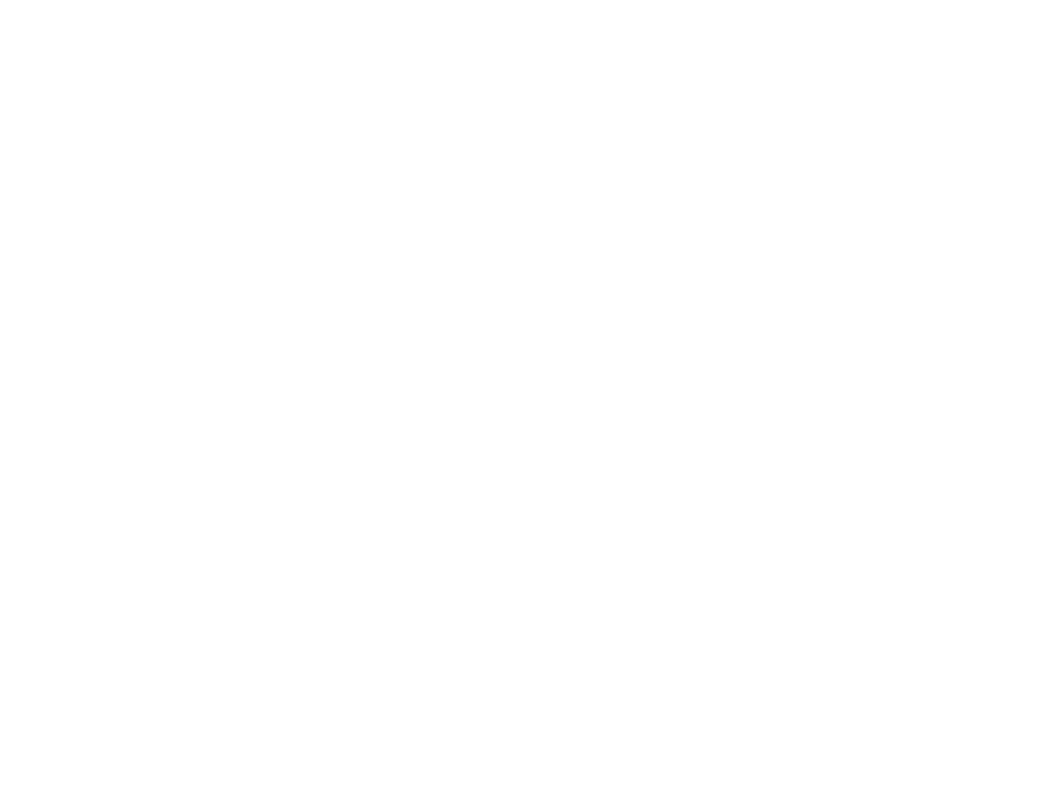
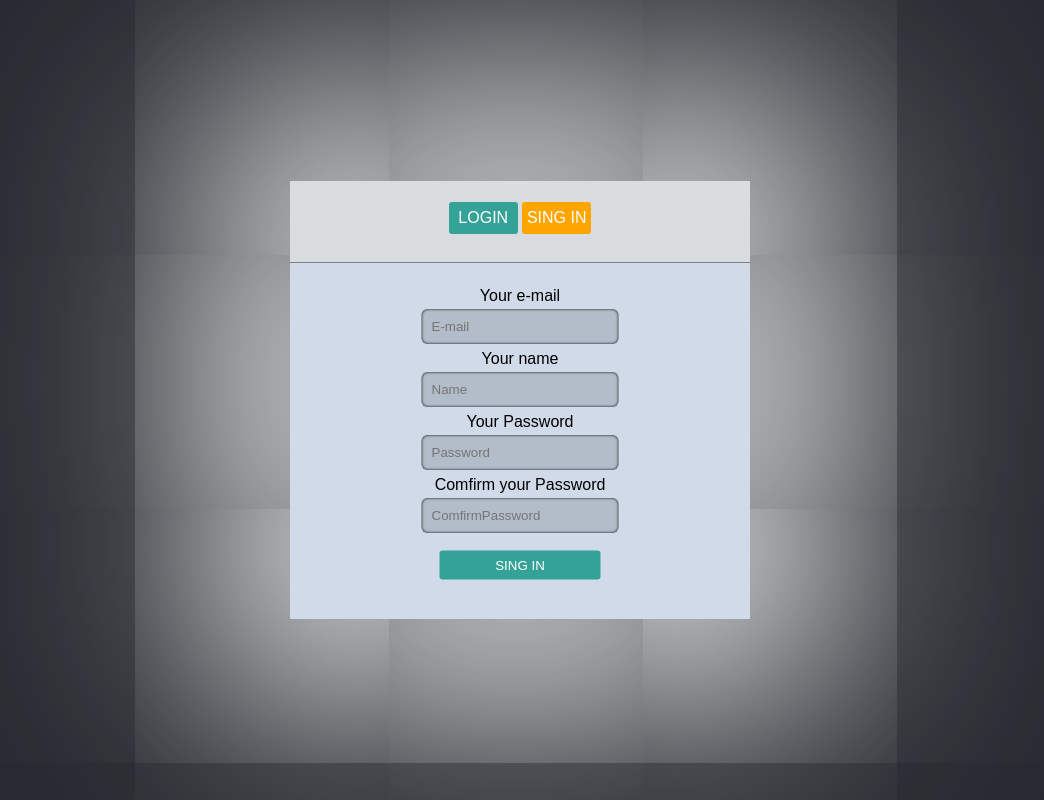
Before and after one commit to Tatyana7500/Chat, a website: page public/signin/signin.html in a window 1280 px wide. Shown: the whole page, without its empty margins (120-1164 px from the left). Drawn offline with Linux system fonts and the light colour scheme.

Commit message:
Верстка всего

```diff
--- a/public/login/css/style.css
+++ b/public/login/css/style.css
@@ -1,90 +1,92 @@
 * {
-margin:0px;
-padding:0px;
-font-family: Arial, Helvetica, sans-serif;
+    margin: 0px;
+    padding: 0px;
+    font-family: Arial, Helvetica, sans-serif;
 }
 
-body{
-    background-color:#26292F;
+body {
+    background-color :#26292F;
 }
 
 .login-wrapper {
-    position: absolute;;
-    left:50%;
-    top:50%;
+    position: absolute;
+    left: 50%;
+    top: 50%;
     transform: translate(-50%, -50%);
-    background-color:#d1dae8;
-    box-shadow: 0 0  399px 90px #fff;
-    display:flex;
+    background-color: #d1dae8;
+    box-shadow: 0 0 399px 90px #fff;
+    display: flex;
     flex-direction: column;
-    width:23%;
-    height:30%;
-    justify-content:space-around;
-
+    width: 23%;
+    height: 30%;
+    justify-content: space-around;
+    min-width: 460px;
+    min-height: 390px;
 }
 
-.login-form__{
-   display:flex;
-   flex-direction: column;
+.login-form{
+    flex:5;
+    transform: translate(0,10%);
 }
 
 .login-form__label {
-    display:inline-block;
+    display: inline-block;
     position: relative;
-    left:50%;
-   transform: translate(-50%, -65%);
+    left: 50%;
+    transform: translate(-50%, -65%);
  }
 
 .login-form__input {
-   display: block;
+    display: block;
     position: relative;
-    left:50%;
+    left: 50%;
     transform: translate(-50%, -50%);
-    background-color:#b3bcc9;
-    border:0;
-    padding:10px;
+    background-color: #b3bcc9;
+    border: 0;
+    padding: 10px;
     box-shadow: inset 0 0 3px #000;
-    margin-top:10px;
+    margin-top: 10px;
     border-radius: 6px;
     outline: none;
 }
 
-.buttons{
-    border-bottom:1px solid grey;
-    padding:5px 0 5px 0;
-    background-color:#D9DDE0;
-    text-align:center;
+.buttons {
+    border-bottom: 1px solid grey;
+    padding: 5px 0 5px 0;
+    background-color: #D9DDE0;
+    text-align: center;
+    flex:1;
 }
 
-.btn{
+.btn {
     border: 0;
-    padding:3px;
-    background-color:#35A298;
-    color:#fff;
-    width:35%;
-    padding:7px 0 7px 0;
+    padding: 3px;
+    background-color: #35A298;
+    color: #fff;
+    width: 35%;
+    padding: 7px 0 7px 0;
     text-transform: uppercase;
     border-radius: 3px; display:inline-block;
-    cursor:pointer;
+    cursor: pointer;
 }
 
-.login-form__btn{
+.login-form__btn {
    position: relative;
-   left:50%;
+   left: 50%;
    transform: translate(-50%)
 }
-.btn:hover{
-    background-color:orange;
+.btn:hover {
+    background-color: orange;
 }
 
-.buttons__btn{
-    width:15%;
+.buttons__btn {
+    width: 15%;
     position: relative;
-    transform: translate(0,-50%);
-    display:inline-block;
+    transform: translate(0,50%);
+    display: inline-block;
     text-decoration: none;
  }
 
- .buttons__btn_active{
-      background-color:orange;
+ .buttons__btn_active {
+      background-color: orange;
  }
--- a/public/main/css/style.css
+++ b/public/main/css/style.css
@@ -0,0 +1,204 @@
+* {
+    margin: 0px;
+    padding: 0px;
+    font-family: Arial, Helvetica, sans-serif;
+}
+
+body {
+    background-color: #26292F;
+}
+
+.wrapper {
+    width: 95%;
+    margin:0 auto;
+}
+
+.main {
+    background-color: #d1dae8;
+    position: absolute;
+    left: 50%;
+    top: 50%;
+    transform: translate(-50%,-50%);
+    width: 80%;
+    height: 90%;
+    box-shadow: 0 0 199px 10px #fff;
+    min-height: 735px;
+}
+
+.header__wrapper {
+    display:flex;
+    justify-content: space-between;
+    padding:10px;
+}
+
+.logout {
+    text-decoration: none;
+    text-align: center;
+}
+
+.header {
+    background-color: #397A94;
+    color: #fff;
+}
+
+.btn {
+    border: 0;
+    padding: 3px;
+    background-color: #35A298;
+    color: #fff;
+    width: 120px;
+    padding: 7px 0 7px 0;
+    text-transform: uppercase;
+    border-radius: 3px; display:inline-block;
+    cursor: pointer;
+    outline: none;
+}
+
+.btn:hover {
+    background-color: orange;
+}
+
+.mainWindow {
+  position: absolute;
+  width: 100%;
+  height: 85%;
+}
+
+.mainWindow__wrapper {
+    height: 100%;
+}
+
+.buttons {
+    width: 15%;
+    position: absolute;
+    height: 20%;
+    background-color: #397A94;
+    display: inline-block;
+    box-shadow: 0 0 10px #000;
+    min-height: 176px;
+    top: 2%;
+}
+
+.buttons__btn{
+    width: 100px;
+    display: inline-block;
+    position: relative;
+
+}
+
+.buttons__btn_user {
+    left: 50%;
+    top: 20%;
+    transform: translate(-50%);
+    display: block;
+}
+
+.buttons__btn_chat {
+    top: 30%;
+    left: 50%;
+    transform: translate(-50%);
+    display: block;
+}
+/* .users{
+   width:75%;
+   position: absolute;
+   left:20%;
+   display:inline-block;
+   background-color:#D2DADF;
+   border:1px solid #397A94;
+   height:100%;
+   top:2%;
+
+
+} */
+.users__title {
+    display: flex;
+    text-transform: uppercase;
+    justify-content: space-around;
+    margin-bottom: 10px;
+}
+
+.users__info {
+   flex: 1;
+   text-align: center;
+   background-color: #397a94;
+   color: white;
+   padding: 10px;
+}
+
+.users__card {
+    width: 95%;
+    margin: 0 auto;
+    height: 7%;
+    background-color: #397A94;
+    display: flex;
+    font-size: 25px;
+}
+
+.content {
+    width: 75%;
+    position: absolute;
+    left: 20%;
+    display: inline-block;
+    background-color: #D2DADF;
+    border: 1px solid #397A94;
+    height: 100%;
+    top: 2%;
+    min-height: 642px;
+    min-width: 600px;
+}
+
+.footer {
+    position: absolute;
+    padding: 0 10px 0 10px;
+    display: flex;
+    bottom:10px;
+}
+
+.textMassage {
+    max-width: 900px;
+    min-width: 500px;
+    height: 70px;
+    font-size: 18px;
+    outline: none;
+    border: 1px solid transparent;
+}
+
+.massageField {
+    width: 97%;
+    height: 85%;
+    position: relative;
+    overflow: auto;
+    margin: 0 auto;
+    scrollbar-width: none;
+}
+
+.textMassage:focus {
+    border:1px solid orange;
+}
+
+.massage {
+   width: 70%;
+   background-color: #A3E8A5;
+   margin: 5px;
+   padding: 10px;
+}
+
+.massage__name {
+    color: red;
+    font-size: 17px;
+}
+
+.massage__text {
+    color: #fff;
+}
+
+.massage__email{
+    color: red;
+    font-size: 14px;
+}
+
+.massage__time{
+    color:grey;
+    font-size:10px;
+}
--- a/public/signin/css/style.css
+++ b/public/signin/css/style.css
@@ -0,0 +1,93 @@
+* {
+    margin: 0px;
+    padding: 0px;
+    font-family: Arial, Helvetica, sans-serif;
+}
+
+body {
+    background-color:#26292F;
+}
+
+.singin-wrapper {
+    position: absolute;;
+    left: 50%;
+    top: 50%;
+    transform: translate(-50%, -50%);
+    background-color :#d1dae8;
+    box-shadow: 0 0 399px 90px #fff;
+    display: flex;
+    flex-direction: column;
+    width: 23%;
+    height: 40%;
+    justify-content: space-around;
+    min-width: 460px;
+    min-height: 438px;
+}
+
+.singin-form {
+    flex:5;
+    transform: translate(0,10%);
+}
+
+.singin-form__label {
+    display: inline-block;
+    position: relative;
+    left: 50%;
+    transform: translate(-50%, -65%);
+ }
+
+.singin-form__input {
+    display: block;
+    position: relative;
+    left: 50%;
+    transform: translate(-50%, -50%);
+    background-color: #b3bcc9;
+    border: 0;
+    padding: 10px;
+    box-shadow: inset 0 0 3px #000;
+    margin-top: 10px;
+    border-radius: 6px;
+    outline: none;
+}
+
+.buttons {
+    border-bottom:1px solid grey;
+    padding:5px 0 5px 0;
+    background-color: #D9DDE0;
+    text-align: center;
+    flex: 1;
+}
+
+.btn {
+    border: 0;
+    padding: 3px;
+    background-color: #35A298;
+    color: #fff;
+    width: 35%;
+    padding:7px 0 7px 0;
+    text-transform: uppercase;
+    border-radius: 3px; display:inline-block;
+    cursor: pointer;
+}
+
+.singin-form__btn {
+   position: relative;
+   left: 50%;
+   transform: translate(-50%)
+}
+
+.btn:hover {
+    background-color: orange;
+}
+
+.buttons__btn {
+    width: 15%;
+    position: relative;
+    transform: translate(0,50%);
+    display: inline-block;
+    text-decoration: none;
+ }
+
+ .buttons__btn_active {
+      background-color: orange;
+ }
--- a/public/signin/signin.html
+++ b/public/signin/signin.html
@@ -1,11 +1,46 @@
 <!DOCTYPE html>
 <html lang="en">
+
 <head>
     <meta charset="UTF-8">
     <title>Sign in</title>
     <link rel="stylesheet" type="text/css" href="./css/style.css">
 </head>
+
 <body>
 
+    <div class="singin-wrapper">
+
+        <div class="buttons">
+            <a href="#" class="btn buttons__btn" id="singin_loginBtn">login</a>
+            <a href="#" class="btn buttons__btn buttons__btn  buttons__btn_active" id="singin_singInBtn">sing in</a>
+        </div>
+
+        <form action="" class="singin-form">
+
+            <label for="singinPageEmailInput" class="singin-form__label" name="Email">Your e-mail</label>
+            <input type="text" class="singin-form__input" maxlength="16" placeholder="E-mail"
+                id="singinPageEmailInput">
+
+            <label for="singinPageNameInput" class="singin-form__label" name="name">Your name</label>
+            <input type="text" class="singin-form__input" maxlength="16" placeholder="Name" id="singinPageNameInput">
+
+            <label for="singinPagePasswordInput" class="singin-form__label" name="password">Your Password</label>
+            <input type="password" class="singin-form__input" maxlength="16" placeholder="Password" id="singinPagePasswordInput">
+
+            <label for="singinPageComfirmPasswordInput" class="singin-form__label" name="password">Comfirm your Password</label>
+            <input type="password" class="singin-form__input" maxlength="16" placeholder="ComfirmPassword" id="singinPagePasswordInput">
+
+            <input type="submit" value="sing in" class="btn singin-form__btn" id="regAccount">
+
+        </form>
+
+    </div>
+
+    <script src="/public/signin/src/modelSignin.js" ></script>
+    <script src="/public/signin/src/controllerSignin.js" ></script>
+    <script src="/public/signin/src/users.js" ></script>
+    <script src="/public/signin/src/viewSignin.js" ></script>
 </body>
+
 </html>
```
Also changed, not shown: public/login/login.html (+6 -7 lines), public/main/main.html (+26 -0 lines).
